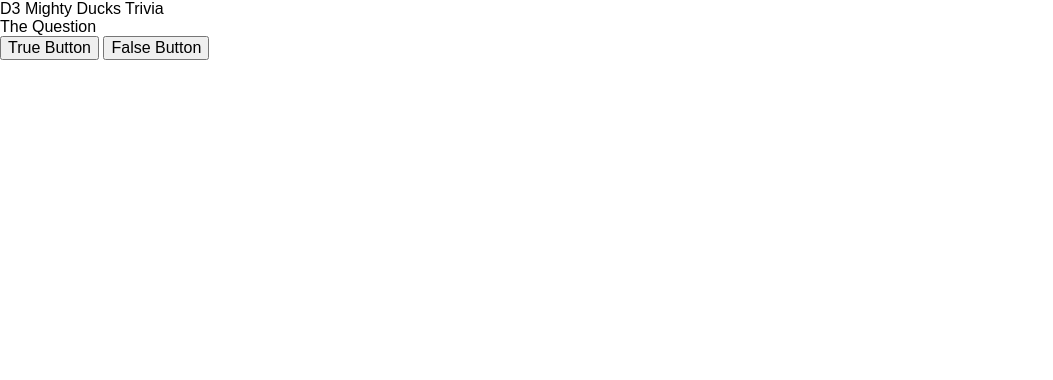
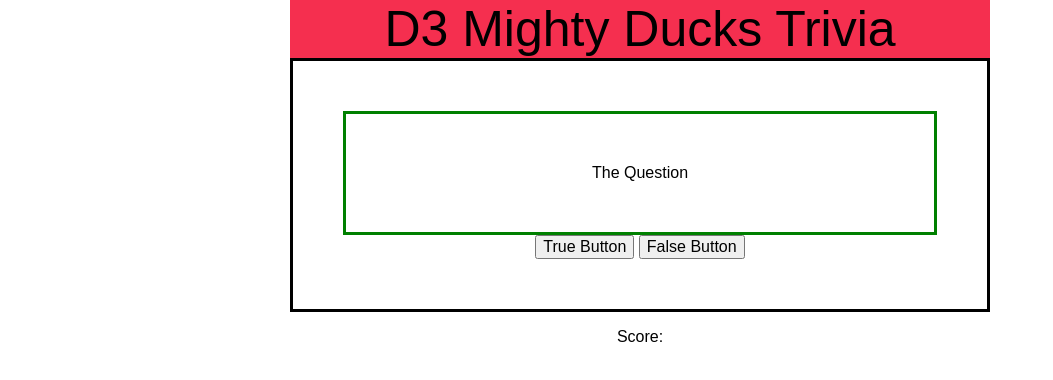
Before and after one commit to edwardpark/D3_theMightyDucksTrivia, a plain HTML site: page index.html in a window 1280 px wide. Shown: the whole page, without its empty margins (0-1053 px from the left). Drawn offline with nearby package versions, Linux system fonts and the light colour scheme.

Commit message:
added CSS padding and color to tagged elements

```diff
--- a/index.html
+++ b/index.html
@@ -23,7 +23,7 @@
   </div>
 
   <footer>
-
+    <p> Score: </p>
   </footer>
 
   <script src="https://ajax.googleapis.com/ajax/libs/jquery/2.1.3/jquery.min.js"></script>
--- a/main.css
+++ b/main.css
@@ -1,3 +1,28 @@
-p  {
-  color:blue;
+footer header{
+ margin: 50px 0px;
+ color: #F52F4F;
+ font-size: 50px;
 }
+
+body{
+  font-family: 'Ruluko', sans-serif;
+  /*find google font to replace above*/
+ margin: 0px auto;
+ text-align: center;
+ width: 700px;
+}
+.title{
+  font-size: 50px;
+  background-color: #F52F4F;
+}
+
+
+.game-border{
+    border:medium solid black;
+    padding: 50px;
+}
+
+#question{
+  border:medium solid green;
+  padding: 50px;
+}
```
